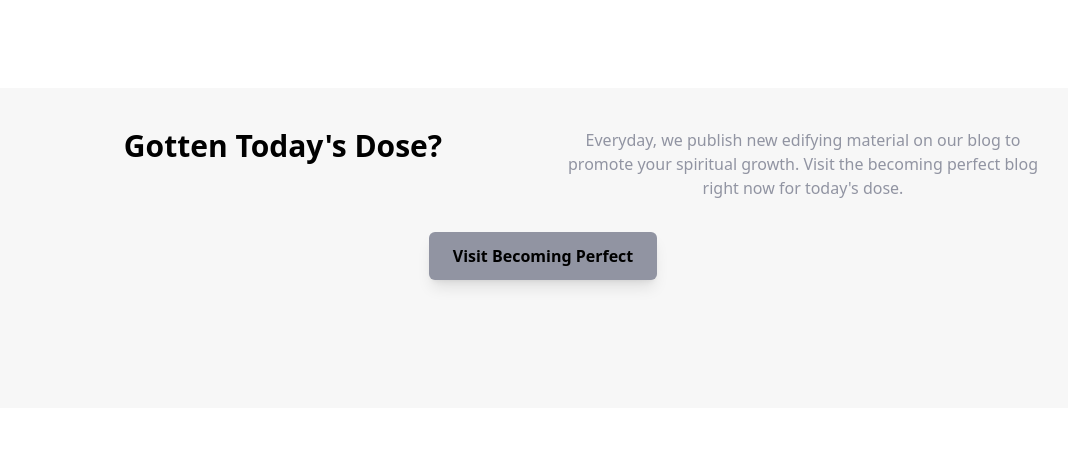
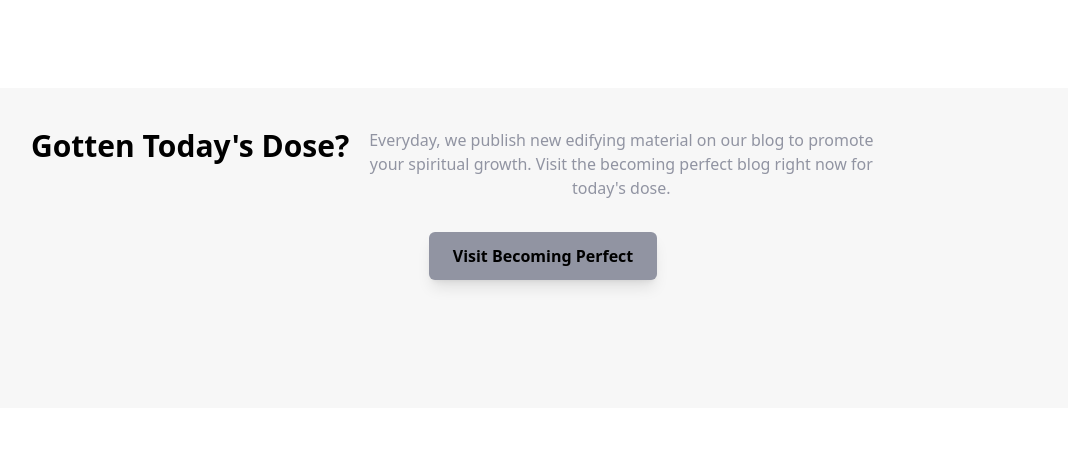
Before and after one commit to Onyelaudochukwuka/Ministry-Of-Perfection---Ugbowo, a plain HTML site: page index.html in a window 1280 px wide. Shown: the part 1000-1469 px from the top of the page, without its empty margins (97-1165 px from the left). Drawn offline with Linux system fonts and the light colour scheme.

Commit message:
Update index.html

```diff
--- a/index.html
+++ b/index.html
@@ -79,8 +79,8 @@
     <!-- The Mission -->
     <section id="mission">
         <div class="container flex flex-col gap-8 pt-10 my-16 bg-color5 p-32">
-            <div class="flex w-full flex-col md:flex-row flex-1 gap-4 m-auto">
-                <h1 class="text-3xl font-bold md:w-1/2 text-center">Gotten Today's Dose?</h1>
+            <div class="flex w-full flex-col md:flex-row flex-1 gap-4">
+                <h1 class="text-3xl font-bold md:w-auto text-center">Gotten Today's Dose?</h1>
                 <p class="md:w-1/2 w-full text-base text-center text-color4">Everyday, we publish new edifying material
                     on
                     our blog to promote your spiritual growth. Visit the becoming perfect blog right now for today's
```
